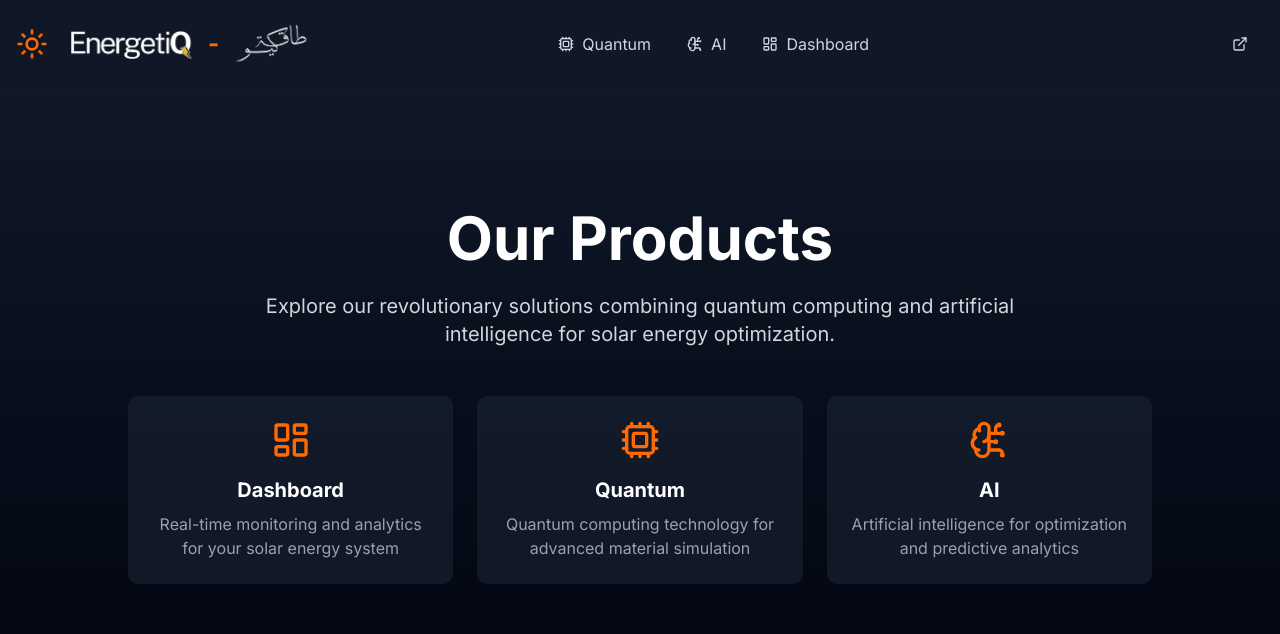
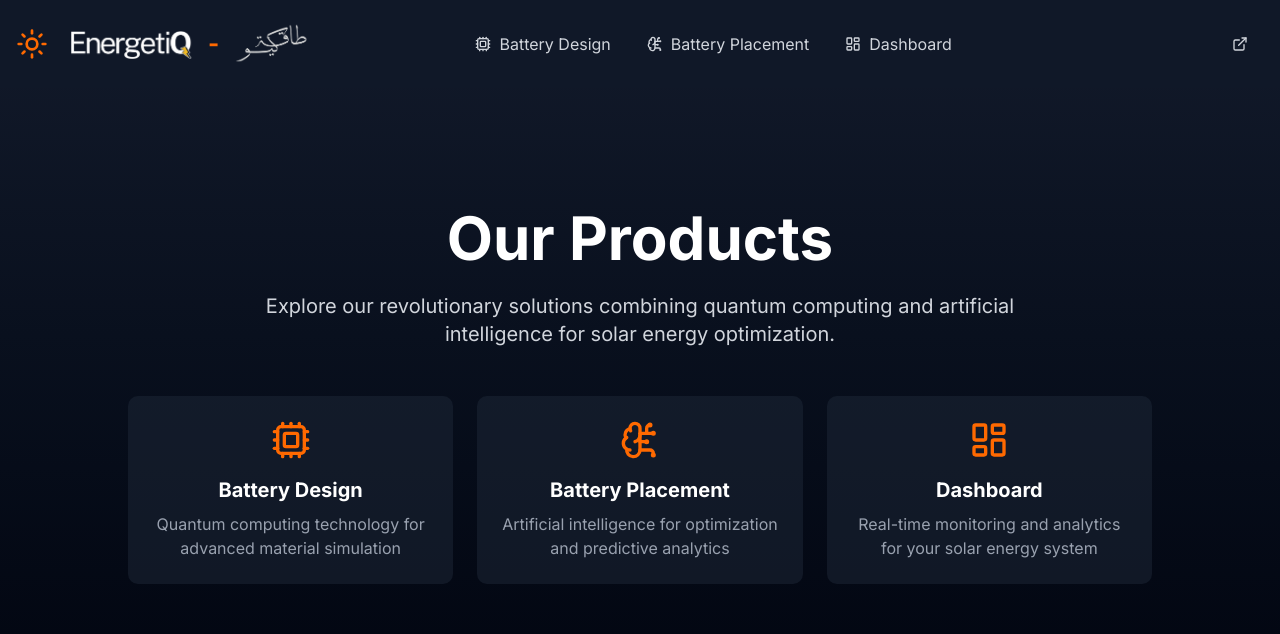
Before and after one commit to MarouaneBenbetka/EnergtiQ-NYUAD-Hackathon, a Next.js app: page /products in a window 1280 px wide. Shown: the top 634 px of the page. Built offline with nearby package versions, Linux system fonts and the light colour scheme; no server answers.

Commit message:
deploy: typos

```diff
--- a/src/app/(routes)/products/ai/page.jsx
+++ b/src/app/(routes)/products/ai/page.jsx
@@ -70,7 +70,7 @@ export default function AIPage() {
 								>
 									<TabsList className="grid grid-cols-2 w-full">
 										<TabsTrigger value="city1">
-											Abudhabi
+											Abu dhabi
 										</TabsTrigger>
 										<TabsTrigger value="city2">
 											Dubai
@@ -109,7 +109,7 @@ export default function AIPage() {
 								src={mapUrl}
 								className="w-full h-full"
 								title={`Energy distribution map for ${
-									city === "city1" ? "Abudhabi" : "Dubai"
+									city === "city1" ? "Abu dhabi" : "Dubai"
 								} with cluster size ${clusterSize}`}
 							/>
 						</div>
--- a/src/app/(routes)/products/page.jsx
+++ b/src/app/(routes)/products/page.jsx
@@ -43,6 +43,34 @@ export default function ProductsPage() {
 					<div className="grid grid-cols-1 md:grid-cols-3 gap-6 max-w-5xl mx-auto">
 						<Link
 							className="bg-gray-800/50 p-6 rounded-lg cursor-pointer hover:bg-gray-800 transition-colors"
+							href="/products/quantum"
+						>
+							<Cpu className="h-10 w-10 text-orange-500 mx-auto mb-4" />
+							<h3 className="text-xl font-bold mb-2">
+								Battery Design
+							</h3>
+							<p className="text-gray-400">
+								Quantum computing technology for advanced
+								material simulation
+							</p>
+						</Link>
+
+						<Link
+							className="bg-gray-800/50 p-6 rounded-lg cursor-pointer hover:bg-gray-800 transition-colors"
+							href="/products/ai"
+						>
+							<BrainCircuit className="h-10 w-10 text-orange-500 mx-auto mb-4" />
+							<h3 className="text-xl font-bold mb-2">
+								Battery Placement
+							</h3>
+							<p className="text-gray-400">
+								Artificial intelligence for optimization and
+								predictive analytics
+							</p>
+						</Link>
+
+						<Link
+							className="bg-gray-800/50 p-6 rounded-lg cursor-pointer hover:bg-gray-800 transition-colors"
 							href="/products/dashboard"
 						>
 							<LayoutDashboard className="h-10 w-10 text-orange-500 mx-auto mb-4" />
@@ -54,30 +82,6 @@ export default function ProductsPage() {
 								solar energy system
 							</p>
 						</Link>
-
-						<Link
-							className="bg-gray-800/50 p-6 rounded-lg cursor-pointer hover:bg-gray-800 transition-colors"
-							href="/products/quantum"
-						>
-							<Cpu className="h-10 w-10 text-orange-500 mx-auto mb-4" />
-							<h3 className="text-xl font-bold mb-2">Quantum</h3>
-							<p className="text-gray-400">
-								Quantum computing technology for advanced
-								material simulation
-							</p>
-						</Link>
-
-						<Link
-							className="bg-gray-800/50 p-6 rounded-lg cursor-pointer hover:bg-gray-800 transition-colors"
-							href="/products/ai"
-						>
-							<BrainCircuit className="h-10 w-10 text-orange-500 mx-auto mb-4" />
-							<h3 className="text-xl font-bold mb-2">AI</h3>
-							<p className="text-gray-400">
-								Artificial intelligence for optimization and
-								predictive analytics
-							</p>
-						</Link>
 					</div>
 				</div>
 			</section>
--- a/src/app/(routes)/products/quantum/page.jsx
+++ b/src/app/(routes)/products/quantum/page.jsx
@@ -3,7 +3,7 @@
 import { useState } from "react";
 import Link from "next/link";
 import Image from "next/image";
-import { ArrowLeft, AtomIcon } from "lucide-react";
+import { ArrowLeft, AtomIcon, Heater } from "lucide-react";
 import {
 	Select,
 	SelectContent,
@@ -160,7 +160,7 @@ export default function QuantumPage() {
 								</TabsTrigger>
 							</TabsList>
 
-							<TabsContent value="grid">
+							<TabsContent value="full">
 								<div className="grid grid-cols-1 md:grid-cols-2 lg:grid-cols-3 gap-8">
 									{diagrams.map((diagram) => (
 										<DiagramCard
--- a/src/components/general/products-navbar.jsx
+++ b/src/components/general/products-navbar.jsx
@@ -81,7 +81,7 @@ export default function ProductsNavbar() {
 						>
 							<div className="flex items-center">
 								<Cpu className="h-4 w-4 mr-2" />
-								Quantum
+								Battery Design
 							</div>
 						</Link>
 						<Link
@@ -94,7 +94,7 @@ export default function ProductsNavbar() {
 						>
 							<div className="flex items-center">
 								<BrainCircuit className="h-4 w-4 mr-2" />
-								AI
+								Battery Placement
 							</div>
 						</Link>
 						<Link
@@ -157,7 +157,7 @@ export default function ProductsNavbar() {
 						onClick={() => setIsMobileMenuOpen(false)}
 					>
 						<Cpu className="h-5 w-5 mr-3" />
-						Quantum
+						Battery Design
 					</Link>
 					<Link
 						href="/products/ai"
@@ -169,7 +169,7 @@ export default function ProductsNavbar() {
 						onClick={() => setIsMobileMenuOpen(false)}
 					>
 						<BrainCircuit className="h-5 w-5 mr-3" />
-						AI
+						Battery Placememnt
 					</Link>
 
 					<Link
```
Also changed, not shown: public/quantum/li/energy-eigenstates.png (added), public/quantum/li/ion-energy-eigenstates.png (renamed from public/quantum/li/Ionization-energy.png).
